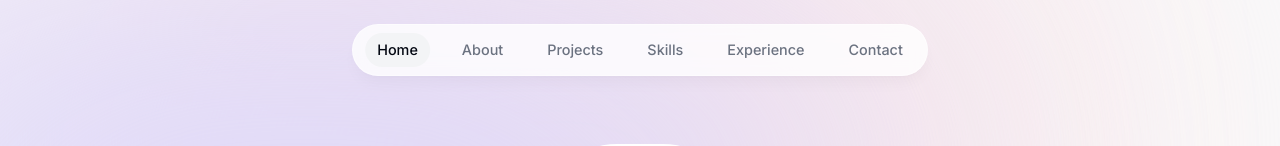
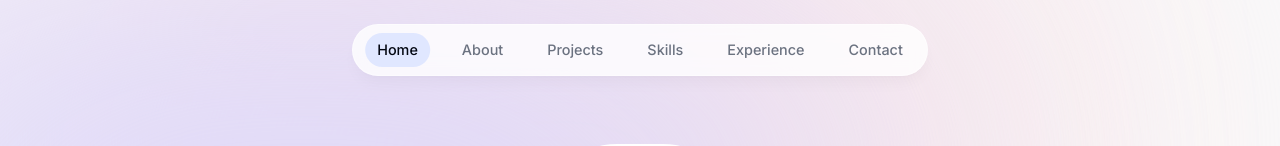
Before and after one commit to Nir132/Next-portfolio, a Next.js app: page / in a window 1280 px wide. Shown: the top 146 px of the page. Built offline with nearby package versions, Linux system fonts and the light colour scheme; grey boxes are pictures that could not be loaded.

Commit message:
finnished creating the context for movung between sections, the animations

```diff
--- a/components/About.tsx
+++ b/components/About.tsx
@@ -1,11 +1,24 @@
 "use client"
-import React from 'react'
+import React, { useEffect } from 'react'
 import SectionHeading from './Section-heading'
 import { motion } from 'framer-motion'
+import { useInView } from 'react-intersection-observer'
+import { useActiveSectionContext } from '@/context/active-section-context'
 
 export default function About() {
+
+  const {ref, inView} = useInView({
+    threshold:0.7});
+  const {setActiveSection,timeOfLastClick} = useActiveSectionContext()
+
+  useEffect(()=>{
+    if (inView && Date.now()- timeOfLastClick<1000){
+      setActiveSection("About");
+    }
+  },[inView,setActiveSection,timeOfLastClick])
+
   return (
-   <motion.section id="about" className='mb-28 max-w-[45rem]
+   <motion.section id="about" ref={ref} className='mb-28 max-w-[45rem]
     text-center leading-8 sm:mb-40 scroll-mt-28'
    initial={{opacity:0, y:100}}
    animate={{opacity:1, y:0}}
--- a/components/Header.tsx
+++ b/components/Header.tsx
@@ -1,18 +1,19 @@
 "use client"
-import React, { useState } from 'react';
-import { motion } from 'framer-motion';
+import React, { useContext, useState } from 'react';
+import { motion, spring } from 'framer-motion';
 import { links } from '@/lib/data';
 import Link from 'next/link';
 import clsx from 'clsx';
+import { useActiveSectionContext } from '@/context/active-section-context';
 
 
 export default function Header() {
 
-  const [activeSection, setActiveSection] = useState("Home");
+  const {activeSection, setActiveSection, setTimeOfLastClick} = useActiveSectionContext();
 
   return (
-    <header className="header">
-      <motion.div className="fixed top-0 left-1/2 h-[4.5rem] w-full rounded-none border border-white border-opacity-40 bg-white bg-opacity-80 shadow-lg shadow-black/[0.03] backdrop-blur-[0.5rem] sm:top-6 sm:h-[3.25rem] sm:w-[36rem] sm:rounded-full dark:bg-gray-950 dark:border-black/40 dark:bg-opacity-75" initial={{ y: -100, x: "-50%", opacity: 0 }} animate={{ y: 0, x: "-50%", opacity: 1 }}>
+    <header className="header z-[999] relative">
+      <motion.div className="fixed top-0 left-1/2 h-[4.5rem] w-full  rounded-none border border-white border-opacity-40 bg-white bg-opacity-80 shadow-lg shadow-black/[0.03] backdrop-blur-[0.5rem] sm:top-6 sm:h-[3.25rem] sm:w-[36rem] sm:rounded-full dark:bg-gray-950 dark:border-black/40 dark:bg-opacity-75" initial={{ y: -100, x: "-50%", opacity: 0 }} animate={{ y: 0, x: "-50%", opacity: 1 }}>
       </motion.div>
 
       <nav className="flex fixed top-[0.15rem] left-1/2 h-12 -translate-x-1/2 py-2 sm:top-[1.7rem] sm:h-[initial] sm:py-0">
@@ -21,12 +22,20 @@ export default function Header() {
             <motion.li className="h-3/4 flex items-center justify-center relative" key={link.hash} initial={{ y: -100, opacity: 0 }} animate={{ y: 0, opacity: 1 }}>
               <Link href={link.hash} className={clsx("flex w-full items-center justify-center px-3 py-3 hover:text-gray-950 transition", {
                   "text-gray-950": activeSection === link.name,}
-                  )}>
+                  )}
+                  onClick={() => {
+                    setActiveSection(link.name)
+                    setTimeOfLastClick(Date.now)}}>
                   {link.name}
 
                   {link.name === activeSection && (
-                    <span className="bg-gray-100 rounded-full absolute inset-0 -z-10 dark:bg-gray-800"></span>
-                  )}
+                    <motion.span className="bg-indigo-100 rounded-full absolute inset-0 -z-10 dark:bg-gray-800"
+                      layoutId="activeSection"
+                      transition={{
+                        type:"spirng",
+                        stiffness:"380",
+                        damping:"30"}}></motion.span>
+                    )}
               </Link>
             </motion.li>
           ))}
--- a/components/Intro.tsx
+++ b/components/Intro.tsx
@@ -1,15 +1,30 @@
 "use client";
-import React from 'react'
+import React, { useEffect } from 'react'
 import Image from 'next/image'
 import { motion } from 'framer-motion'
 import Link from 'next/link'
 import { BsArrowRight, BsLinkedin } from "react-icons/bs";
 import {HiDownload } from "react-icons/hi";
 import { FaGithubSquare } from 'react-icons/fa';
+import { useActiveSectionContext } from '@/context/active-section-context';
+import { useInView } from 'react-intersection-observer';
 
 export default function Intro() {
+
+
+  const {ref, inView} = useInView({
+      threshold:0.5
+  });
+  const {setActiveSection ,timeOfLastClick} = useActiveSectionContext()
+
+  useEffect(()=>{
+    if (inView && Date.now()- timeOfLastClick<1000){
+      setActiveSection("Home");
+    }
+  },[inView,setActiveSection, timeOfLastClick])
+
   return (
-    <section id='home' className='mb-28 max-w-[50rem] text-center sm:mb-0 scroll-mt-[100rem]'>
+    <section id='home' ref={ref} className='mb-28 max-w-[50rem] text-center sm:mb-0 scroll-mt-[100rem]'>
         <div className='flex items-center justify-center'>
             <div className='relative'>
                 <motion.div
--- a/components/Projects.tsx
+++ b/components/Projects.tsx
@@ -1,13 +1,28 @@
-import React, { useRef } from 'react'
+"use client";
+import React, { useEffect } from 'react'
 import SectionHeading from './Section-heading'
 import { projectsData } from "@/lib/data";
 import Project from './Project';
+import { useInView } from 'react-intersection-observer';
+import { useActiveSectionContext } from '@/context/active-section-context';
 
 
 
 export default function Projects() {
+
+    const {ref, inView} = useInView({
+        threshold:0.5
+    });
+    const {setActiveSection, timeOfLastClick} = useActiveSectionContext()
+
+    useEffect(()=>{
+      if (inView && Date.now()- timeOfLastClick<1000){
+        setActiveSection("Projects");
+      }
+    },[inView,setActiveSection,timeOfLastClick])
+
   return (
-        <section id='projects' className='scroll-mt-28'>
+        <section id='projects' ref={ref} className='scroll-mt-28'>
             <SectionHeading>
                 My Projects
             </SectionHeading>
--- a/context/active-section-context.tsx
+++ b/context/active-section-context.tsx
@@ -1,50 +1,41 @@
-"use client";
+"use client"
+import React ,{createContext, useContext, useState} from "react";
+import { links } from "@/lib/data";
 
-import type { SectionName } from "@/lib/types";
-import React, { useState, createContext, useContext } from "react";
+type SectionName = (typeof links)[number]["name"]
 
-type ActiveSectionContextProviderProps = {
-  children: React.ReactNode;
+type activeSectionContextProviderProps = {
+  children: React.ReactNode
 };
+type activeSectionContextType = {
+  activeSection : SectionName,
+  setActiveSection : React.Dispatch<React.SetStateAction<SectionName>>,
+  timeOfLastClick:number,
+  setTimeOfLastClick:React.Dispatch<React.SetStateAction<number>>;
+}
 
-type ActiveSectionContextType = {
-  activeSection: SectionName;
-  setActiveSection: React.Dispatch<React.SetStateAction<SectionName>>;
-  timeOfLastClick: number;
-  setTimeOfLastClick: React.Dispatch<React.SetStateAction<number>>;
-};
+ export const activeSectionContext = createContext<activeSectionContextType | null>(null);
 
-export const ActiveSectionContext =
-  createContext<ActiveSectionContextType | null>(null);
-
-export default function ActiveSectionContextProvider({
-  children,
-}: ActiveSectionContextProviderProps) {
-  const [activeSection, setActiveSection] = useState<SectionName>("Home");
-  const [timeOfLastClick, setTimeOfLastClick] = useState(0); // we need to keep track of this to disable the observer temporarily when user clicks on a link
+export default function ActiveSectionContextProvider({children}: activeSectionContextProviderProps) {
+  const [activeSection , setActiveSection] = useState<SectionName>("Home")
+  const [timeOfLastClick, setTimeOfLastClick] =useState(0);// we need to keep track of this to disable the observer temporarily when user clicks on a link
 
   return (
-    <ActiveSectionContext.Provider
-      value={{
-        activeSection,
-        setActiveSection,
-        timeOfLastClick,
-        setTimeOfLastClick,
-      }}
-    >
+    <activeSectionContext.Provider value={{
+      activeSection,setActiveSection,timeOfLastClick,setTimeOfLastClick}}>
       {children}
-    </ActiveSectionContext.Provider>
+    </activeSectionContext.Provider>
   );
 }
 
-export function useActiveSectionContext() {
-  const context = useContext(ActiveSectionContext);
+//Building a custom hook to deal with
 
-  if (context === null) {
-    throw new Error(
-      "useActiveSectionContext must be used within an ActiveSectionContextProvider"
+export function useActiveSectionContext () {
+  const context = useContext(activeSectionContext);
+  if (context === null){
+    throw new Error (
+      "useActiveSEctionContext must be used within an ActiveSectionContextProvider"
     );
   }
-
   return context;
 }
```
Also changed, not shown: app/layout.tsx (+6 -2 lines).
